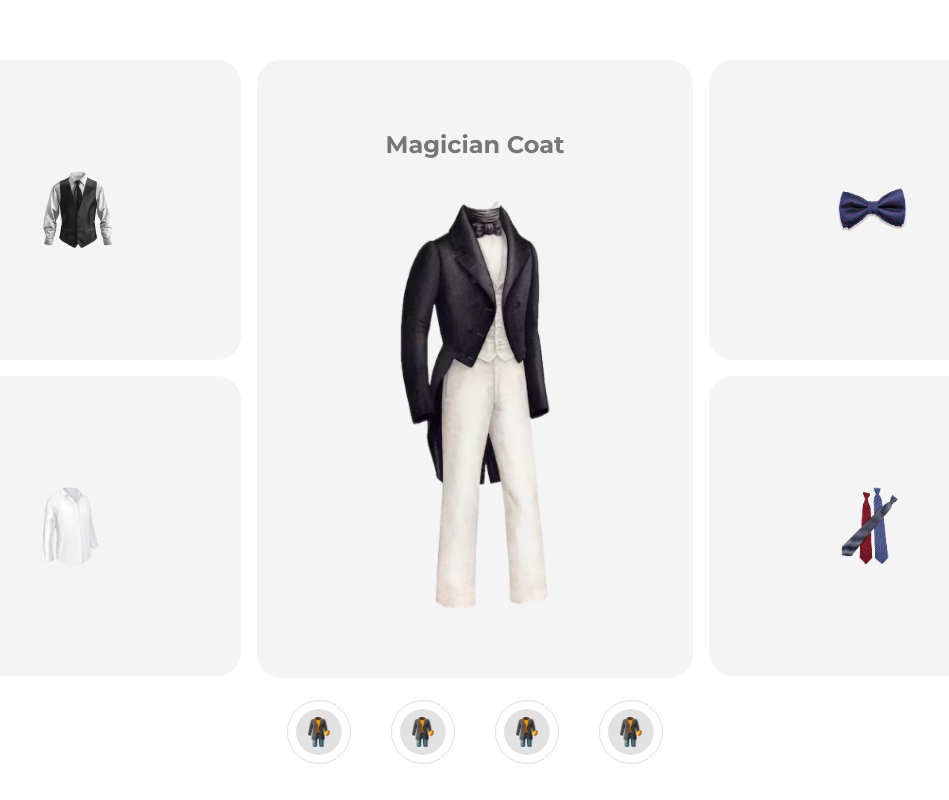
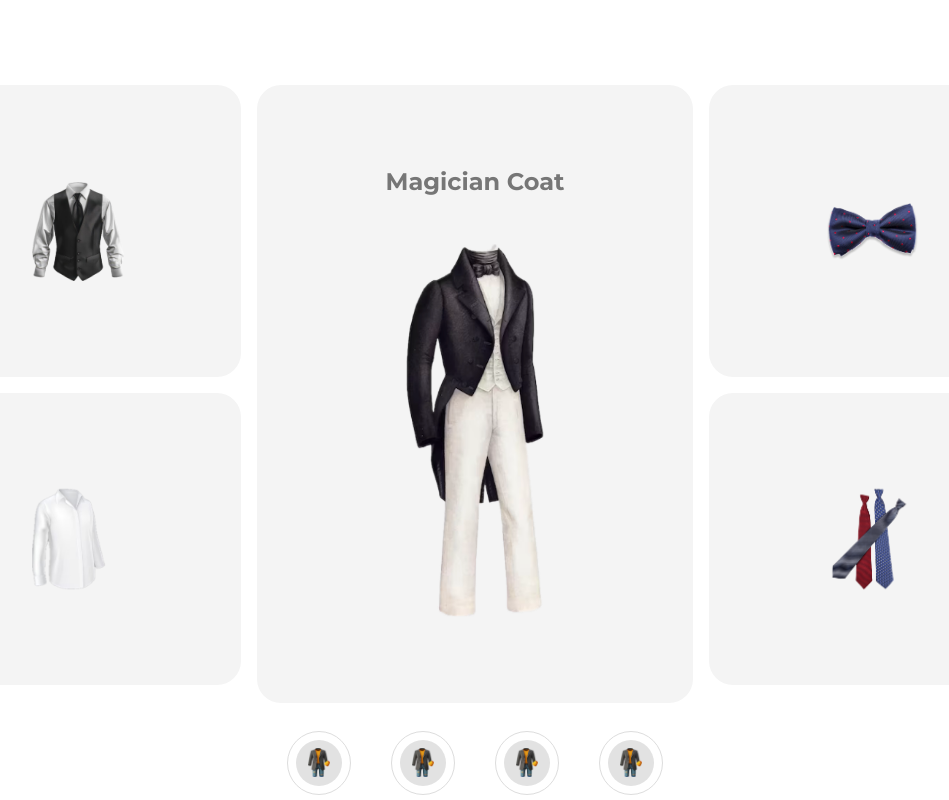
Before and after one commit to gauravdubey19/demos, a Next.js app: page / in a window 1280 px wide. Shown: the part 3880-4680 px from the top of the page, without its empty margins (165-1114 px from the left). Built offline with nearby package versions, Linux system fonts and the light colour scheme.

Commit message:
fix responsiveness

```diff
--- a/components/Grids/GridCards.tsx
+++ b/components/Grids/GridCards.tsx
@@ -1,83 +1,3 @@
-// "use client"
-// import Image from 'next/image'
-// import React, { useState, useEffect, useRef } from 'react'
-// import { gsap } from 'gsap'
-// import icon from '@/public/images/icon.png'
-// import pic1 from '@/public/images/1.png'
-// import pic2 from '@/public/images/2.png'
-// import pic3 from '@/public/images/3.png'
-// import pic4 from '@/public/images/4.png'
-// import pic5 from '@/public/images/5.png'
-// import CircularButton from './CircularButton'
-
-// const outfits = [
-//   [pic1, pic2, pic3, pic4, pic5],
-//   [pic2, pic4, pic3, pic5, pic1],
-//   [pic5, pic4, pic3, pic1, pic2],
-//   [pic4, pic5, pic3, pic2, pic1],
-// ];
-
-// const GridCards = () => {
-//   const [currentOutfit, setCurrentOutfit] = useState(0);
-//   const imageRefs = useRef<HTMLDivElement[]>([]);
-
-//   useEffect(() => {
-//     // GSAP animation for image rendering
-//     gsap.fromTo(imageRefs.current,
-//       { opacity: 0, y: 20 },
-//       { opacity: 1, y: 0, duration: 1, stagger: 0.2, ease: 'power3.out' }
-//     );
-//   }, [currentOutfit]);
-
-//   const handleButtonClick = (index: any) => {
-//     setCurrentOutfit(index);
-//   };
-
-//   return (
-//     <div className='h-screen w-full'>
-//       <div className='flex flex-col md:flex-row items-start justify-between md:px-20 sm:px-20 px-2 w-full gap-2 sm:gap-4 md:h-[75%] h-[85%]'>
-//         {/* Column 1 */}
-//         <div className='flex md:flex-col flex-row sm:gap-4 gap-2 md:w-[30%] w-full h-[30%] md:h-full'>
-//           <div ref={el => { if (el) imageRefs.current[0] = el; }} className='md:h-[50%] w-full bg-[#F4F4F4] rounded-3xl flex items-center justify-center'>
-//             <Image src={outfits[currentOutfit][0]} alt="image" width={100} height={100} className="w-full h-auto sm:p-[5rem] md:p-[6rem] xl:p-[8rem] p-9 object-contain" />
-//           </div>
-//           <div ref={el => { if (el) imageRefs.current[1] = el; }} className='md:h-[50%] w-full bg-[#F4F4F4] rounded-3xl flex items-center justify-center'>
-//             <Image src={outfits[currentOutfit][1]} alt="image" width={100} height={100} className="w-full h-auto md:p-[5rem] sm:p-[6rem] xl:p-[8rem] p-9 object-contain" />
-//           </div>
-//         </div>
-
-//         {/* Column 2 */}
-//         <div ref={el => { imageRefs.current[2] = el!; return; }} className='flex flex-col md:w-[40%] w-full h-[40%] md:h-[103%]'>
-//           <div className='md:h-full md:py-10 py-4 w-full bg-[#F4F4F4] rounded-3xl flex items-center justify-center flex-col md:gap-10 gap-5'>
-//             <h1 className='capitalize font-bold text-xl md:text-2xl text-wrap text-[#767676]'>Magician coat</h1>
-//             <Image src={outfits[currentOutfit][2]} className='md:w-[150px] sm:w-[60px] w-[75px]' alt={`image`} />
-//           </div>
-//         </div>
-
-//         {/* Column 3 */}
-//         <div className='flex md:flex-col flex-row sm:gap-4 gap-2 md:w-[30%] h-[30%] w-full md:h-full'>
-//           <div ref={el => { if (el) imageRefs.current[3] = el; }} className='md:h-[50%] w-full bg-[#F4F4F4] rounded-3xl flex items-center justify-center'>
-//             <Image src={outfits[currentOutfit][3]} alt="image" width={100} height={100} className="w-full h-auto sm:p-[5rem] md:p-[6rem] xl:p-[8rem] p-9 object-contain" />
-//           </div>
-//           <div ref={el => { if (el) imageRefs.current[4] = el; return; }} className='md:h-[50%] w-full bg-[#F4F4F4] rounded-3xl flex items-center h-full justify-center'>
-//             <Image src={outfits[currentOutfit][4]} alt="image" width={100} height={100} className="w-full h-auto sm:p-[5rem] md:p-[6rem] xl:p-[8rem] p-9 object-contain" />
-//           </div>
-//         </div>
-//       </div>
-
-//       <div className='flex flex-row gap-4 md:gap-10 items-end justify-center mt-6 md:mt-20'>
-//         {outfits.map((_, index) => (
-//           <CircularButton pic={icon} index={index} key={index} onClick={() => handleButtonClick(index)} />
-//         ))}
-//       </div>
-//     </div>
-//   );
-// };
-
-// export default GridCards;
-
-
-
 "use client"
 import Image from 'next/image'
 import React, { useState, useEffect, useRef } from 'react'
@@ -114,43 +34,45 @@ const GridCards = () => {
   };
 
   return (
-    <div className='h-screen w-full'>
-      <div className='flex flex-col md:flex-row items-start justify-between md:px-20 sm:px-20 px-2 w-full gap-2 sm:gap-4 md:h-[75%] h-[85%]'>
+    <div className='h-screen'>
+    <div className='h-full w-full flex flex-col justify-evenly gap-5'>
+      <div className='flex flex-col md:flex-row items-start gap-2 justify-evenly md:px-20 sm:px-20 px-2 w-full sm:gap-4 md:h-[75%] sm:h-[60%] h-[85%]'>
         {/* Column 1 */}
-        <div className='flex md:flex-col flex-row sm:gap-4 gap-2 md:w-[30%] w-full h-[30%] md:h-full'>
+        <div className='flex md:flex-col flex-row sm:gap-4 gap-2 md:w-[30%] w-full sm:h-[30%] h-[25%] md:h-full'>
           <div className='md:h-[50%] w-full bg-[#F4F4F4] rounded-3xl flex items-center justify-center'>
-            <Image ref={el => { if (el) imageRefs.current[0] = el; }} src={outfits[currentOutfit][0]} alt="image" width={100} height={100} className="w-full h-auto sm:p-[5rem] md:p-[6rem] xl:p-[8rem] p-9 object-contain" />
+            <Image ref={el => { if (el) imageRefs.current[0] = el; }} src={outfits[currentOutfit][0]} alt="image" width={100} height={100} className="h-auto py-1  p-1 object-contain" />
           </div>
           <div className='md:h-[50%] w-full bg-[#F4F4F4] rounded-3xl flex items-center justify-center'>
-            <Image ref={el => { if (el) imageRefs.current[1] = el; }} src={outfits[currentOutfit][1]} alt="image" width={100} height={100} className="w-full h-auto md:p-[5rem] sm:p-[6rem] xl:p-[8rem] p-9 object-contain" />
+            <Image ref={el => { if (el) imageRefs.current[1] = el; }} src={outfits[currentOutfit][1]} alt="image" width={100} height={100} className=" h-auto py-1  p-1 object-contain" />
           </div>
         </div>
 
         {/* Column 2 */}
-        <div className='flex flex-col md:w-[40%] w-full h-[40%] md:h-[103%]'>
+        <div className='flex flex-col md:w-[40%] w-full sm:h-[57%] md:h-[103%]'>
           <div className='md:h-full md:py-10 py-4 w-full bg-[#F4F4F4] rounded-3xl flex items-center justify-center flex-col md:gap-10 gap-5'>
-            <h1 className='capitalize font-bold text-xl md:text-2xl text-wrap text-[#767676]'>Magician coat</h1>
-            <Image ref={el => { if (el) imageRefs.current[2] = el; }} src={outfits[currentOutfit][2]} className='md:w-[150px] sm:w-[60px] w-[75px]' alt={`image`} />
+            <h1 className='relative capitalize font-bold overflow-hidden text-xl md:text-2xl text-wrap text-[#767676]'>Magician coat</h1>
+            <Image ref={el => { if (el) imageRefs.current[2] = el; }} src={outfits[currentOutfit][2]} height={150} width={150} className=' md:p-0 sm:p-[2.8rem] xl:p-[.4rem] p-6 object-contain' alt={`image`} />
           </div>
         </div>
 
         {/* Column 3 */}
-        <div className='flex md:flex-col flex-row sm:gap-4 gap-2 md:w-[30%] h-[30%] w-full md:h-full'>
+          <div className='flex md:flex-col flex-row sm:gap-4 gap-2 md:w-[30%] w-full sm:h-[30%] h-[25%] sm:mt-16 md:mt-0 md:h-full '>
           <div className='md:h-[50%] w-full bg-[#F4F4F4] rounded-3xl flex items-center justify-center'>
-            <Image ref={el => { if (el) imageRefs.current[3] = el; }} src={outfits[currentOutfit][3]} alt="image" width={100} height={100} className="w-full h-auto sm:p-[5rem] md:p-[6rem] xl:p-[8rem] p-9 object-contain" />
+              <Image ref={el => { if (el) imageRefs.current[3] = el; }} src={outfits[currentOutfit][3]} alt="image" width={100} height={100} className=" h-auto  py-1 p-1 object-contain" />
           </div>
-          <div className='md:h-[50%] w-full bg-[#F4F4F4] rounded-3xl flex items-center h-full justify-center'>
-            <Image ref={el => { if (el) imageRefs.current[4] = el; }} src={outfits[currentOutfit][4]} alt="image" width={100} height={100} className="w-full h-auto sm:p-[5rem] md:p-[6rem] xl:p-[8rem] p-9 object-contain" />
+          <div className='md:h-[50%] w-full bg-[#F4F4F4] rounded-3xl flex items-center justify-center'>
+              <Image ref={el => { if (el) imageRefs.current[4] = el; }} src={outfits[currentOutfit][4]} alt="image" width={100} height={100} className=" h-auto  py-1 p-1 object-contain" />
           </div>
         </div>
       </div>
 
-      <div className='flex flex-row gap-4 md:gap-10 items-end justify-center mt-6 md:mt-10'>
+      <div className='flex flex-row gap-4 md:gap-10 items-end justify-center pb-10 '>
         {outfits.map((_, index) => (
           <CircularButton pic={icon} index={index} key={index} onClick={() => handleButtonClick(index)} />
         ))}
       </div>
     </div>
+    </div>
   );
 };
 
--- a/components/HomePage/CategorySection/CategorySection.tsx
+++ b/components/HomePage/CategorySection/CategorySection.tsx
@@ -12,7 +12,7 @@ const CategorySection: React.FC = () => {
     <section className="h-[calc(100vh-60px)] flex-center flex-col p-4">
       <div className="w-full max-w-3xl mb-5">
         <div className="h-[2px] bg-black w-full mb-5" />
-        <h1 className="text-4xl font-bold text-center">Choose Your Style</h1>
+        <h1 className="md:text-4xl text-2xl  font-bold text-center">Choose Your Style</h1>
       </div>
       <div className="w-full flex justify-center">
         <div className="slider-container max-w-6xl w-full">
--- a/components/Testimonials/TestimonialContainer.tsx
+++ b/components/Testimonials/TestimonialContainer.tsx
@@ -43,9 +43,9 @@ const TestimonialContainer = () => {
         <div className="absolute inset-y-0 left-0 md:bg-gradient-to-r from-white to-transparent w-8 z-10"></div>
         <div className="absolute inset-y-0 right-0 md:bg-gradient-to-l from-white to-transparent w-8 z-10"></div>
 
-        <div ref={panelsRef} className="w-full flex gap-4 px-4">
+        <div ref={panelsRef} className="w-full flex gap-4 px-4 ">
           {[...Array(8)].map((_, index) => (
-            <div key={index} className="panel w-screen">
+            <div key={index} className="panel w-screen ">
               <TestimonialCards />
             </div>
           ))}
```
